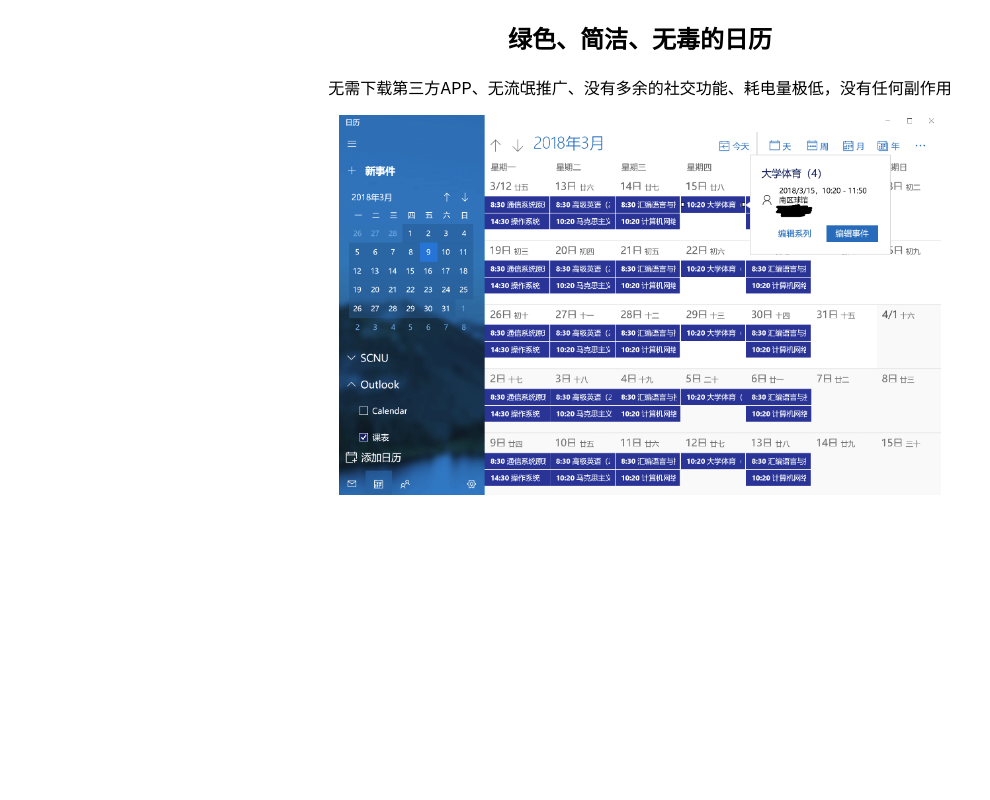
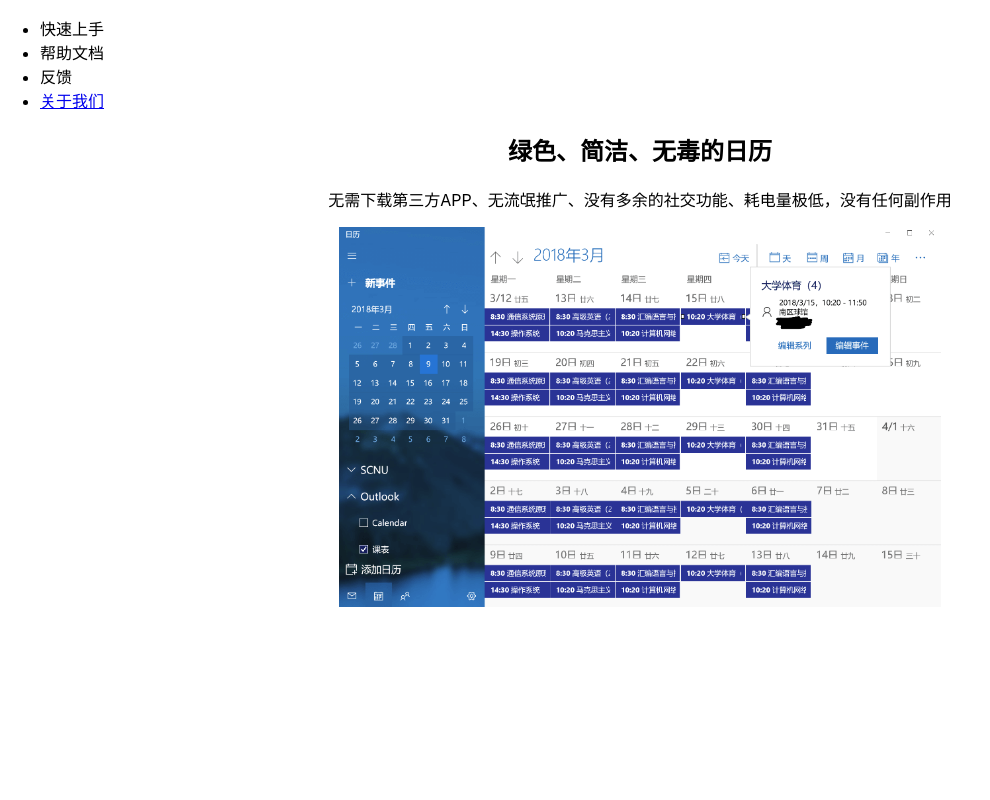
Before and after one commit to Lotus-Blue/scnu-schedule-ical-jwxt, a React (Create React App) app: page / in a window 1280 px wide. Shown: the top 800 px of the page, without its empty margins (0-990 px from the left). Built offline with nearby package versions, Linux system fonts and the light colour scheme.

Commit message:
加入导航栏、结果页面和帮助页面框架。

```diff
--- a/src/App.tsx
+++ b/src/App.tsx
@@ -1,11 +1,14 @@
 import React, { CSSProperties } from 'react'
-import { Introduction, GettingStarted } from './fragments'
+import { Introduction, GettingStarted, Navbar, HelpDocs, ResultPage } from './fragments'
 
 function App() {
 	return (
 		<>
+			<Navbar />
 			<Introduction />
 			<GettingStarted />
+			<ResultPage />
+			<HelpDocs />
 		</>
 	)
 }
--- a/src/fragments.tsx
+++ b/src/fragments.tsx
@@ -17,6 +17,29 @@ function IntroductionImage({ id }: { id: number }) {
 			src={IntroductionImageSources[id - 1]}
 		/>
 	)
+}
+
+export function Navbar() {
+	return (
+		<header>
+			<nav>
+				<ul>
+					<li>快速上手</li>
+					<li>帮助文档</li>
+					<li>反馈</li>
+					<li>
+						<a href="https://i.scnu.edu.cn/" target="_about">
+							关于我们
+						</a>
+					</li>
+				</ul>
+			</nav>
+		</header>
+	)
+}
+
+export function HelpDocs() {
+	return <article>帮助</article>
 }
 
 export function Introduction() {
@@ -89,3 +112,11 @@ export function GettingStarted() {
 		</Section>
 	)
 }
+
+export function ResultPage() {
+	return (
+		<Section style={{ background: '#f33' }}>
+			<h1>结果页面</h1>
+		</Section>
+	)
+}
```
